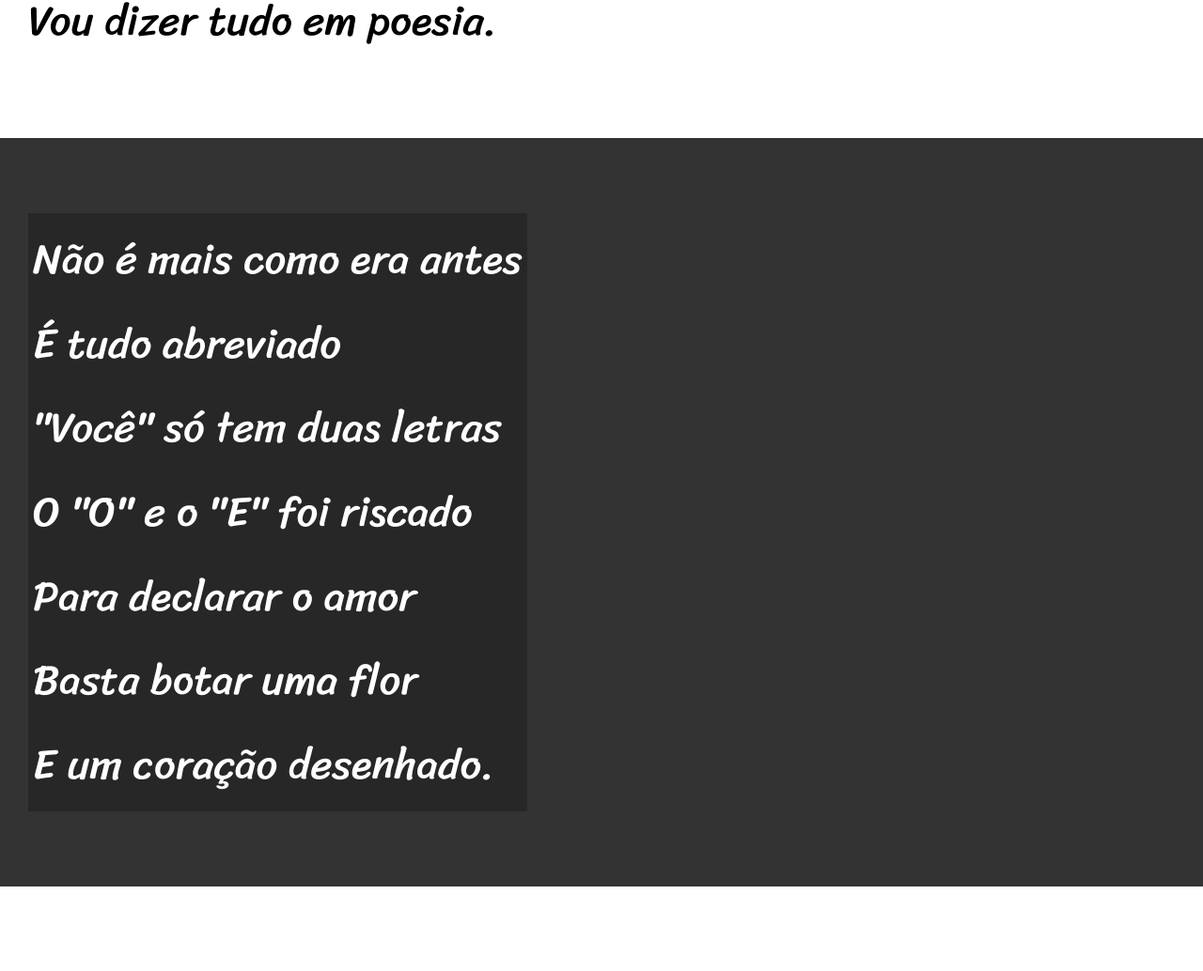
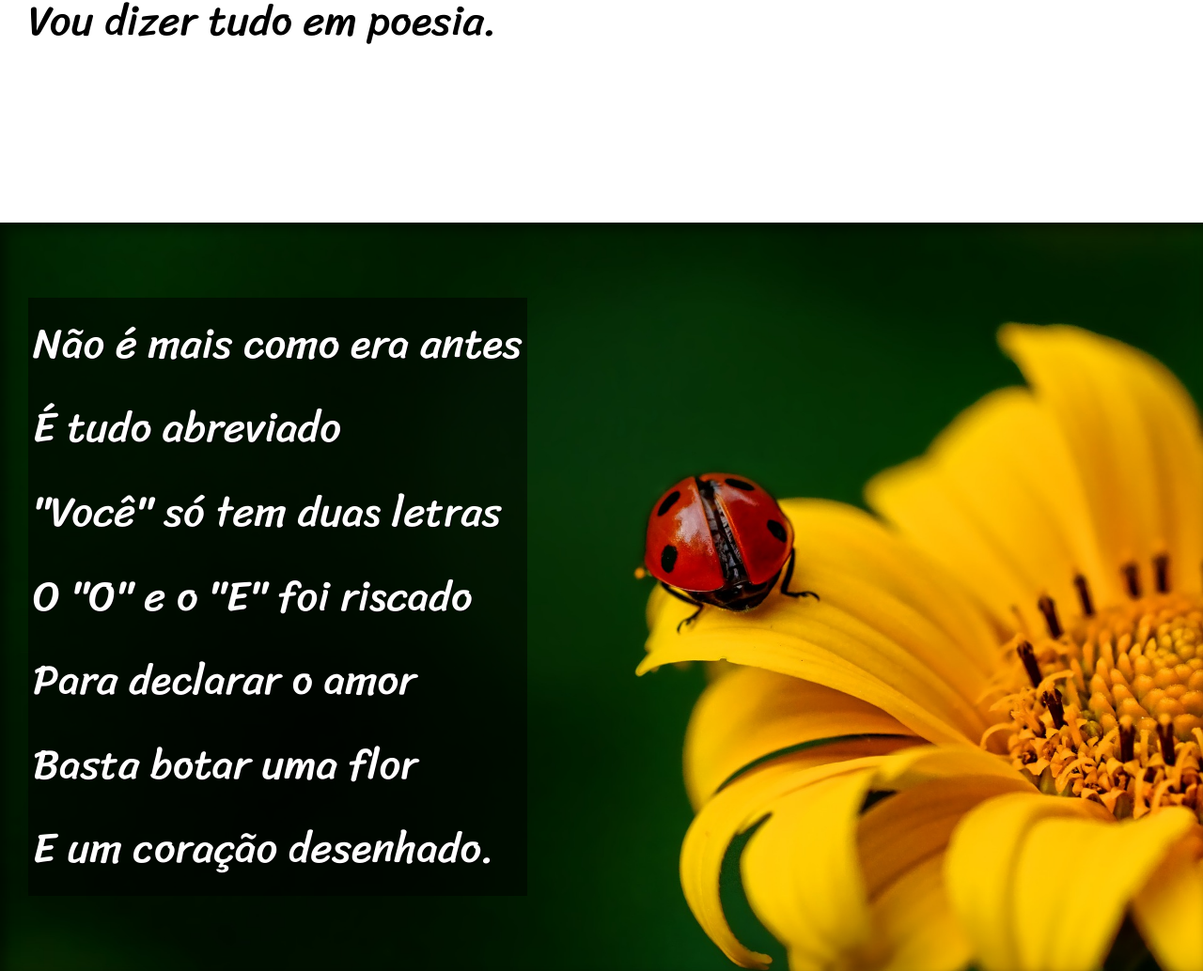
Before and after one commit to lucasbarretos/html-css, a plain HTML site: page desafios/d010/index.html in a window 1280 px wide. Shown: the part 900-1934 px from the top of the page at 94% size. Drawn offline with Linux system fonts and the light colour scheme.

Commit message:
Finalizei o desafio 10 do cordel

```diff
--- a/desafios/d010/estilos/style.css
+++ b/desafios/d010/estilos/style.css
@@ -31,14 +31,17 @@ header > h1{
     font-family: var(--fonte2);
     font-size: 10vw;
 }
+
 header>p{
     padding-bottom: 50px;
+
 }
 a{
     color: white;
     text-decoration: none;
     font-weight: bolder;
 }
+
 header a:hover, footer a :hover{
     text-decoration: underline;
 }
@@ -50,6 +53,19 @@ section{
     font-family: var(--fonte3);
     font-size: 3.5vw;
 }
+section>p{
+    padding-bottom: 2em;
+}
+section#img01{
+    background-image: url('../img/background001.jpg');
+    background-position: right center;
+
+}
+
+section#img02{
+    background-image: url('../img/background002.jpg');
+}
+
 section.normal{
     background-color: white;
 }
@@ -57,12 +73,18 @@ section.normal{
 section.imagem{
     background-color: rgb(51, 51, 51);
     color: white;
+    box-shadow: inset 6px 6px 13px 0px rgba(0, 0, 0, 0.514);
+    background-size: cover;
+    background-attachment: fixed;
 }
+
 section.imagem >p{
     display: inline-block;
     padding: 5px;
-    background-color: rgba(0, 0, 0, 0.235);
+    background-color: rgba(0, 0, 0, 0.514);
+    text-shadow: 1px 1px 0px black;
 }
+
 footer{
     background-color: black;
     color: white;
--- a/desafios/d010/index.html
+++ b/desafios/d010/index.html
@@ -35,7 +35,7 @@
 
 
 
-    <section class="imagem">
+    <section class="imagem" id="img01">
         <p>
             Não é mais como era antes <br>
             É tudo abreviado <br>
@@ -75,7 +75,7 @@
 
 
 
-    <section class="imagem">
+    <section class="imagem" id="img02">
         <p>
             Tenho saudade das cartas <br>
             Escritas com a própria mão <br>
@@ -111,7 +111,7 @@
     </section>
 </main>
 <footer>
-    <p>Site criado por <a href="https//gustavoguanabara.github.io" target="_blank">Gustavo Guabara</a> para o CursoemVideo</p>
+    <p>Site criado por <a href="https://www.instagram.com/lucasbarretoatleta/" target="_blank">Lucas Barreto Somera</a> para o CursoemVideo</p>
 </footer>
 </body>
 </html>
```
